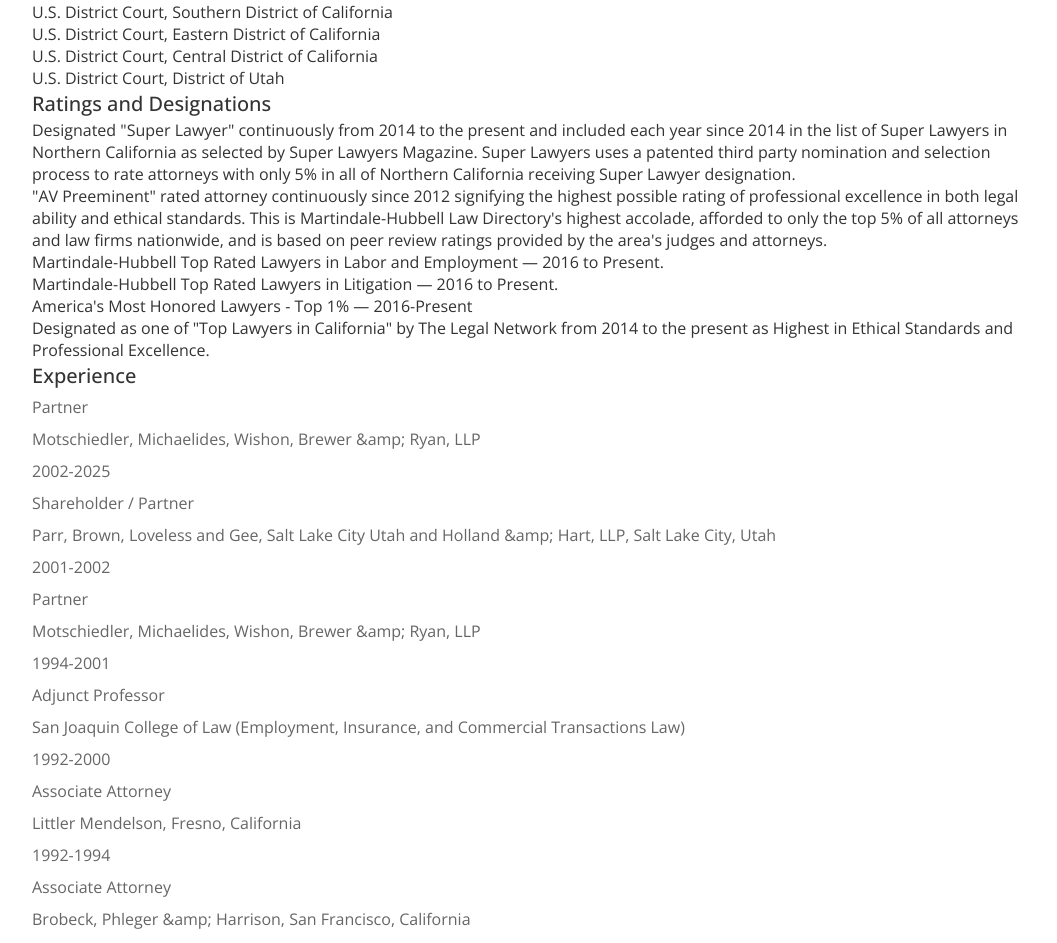
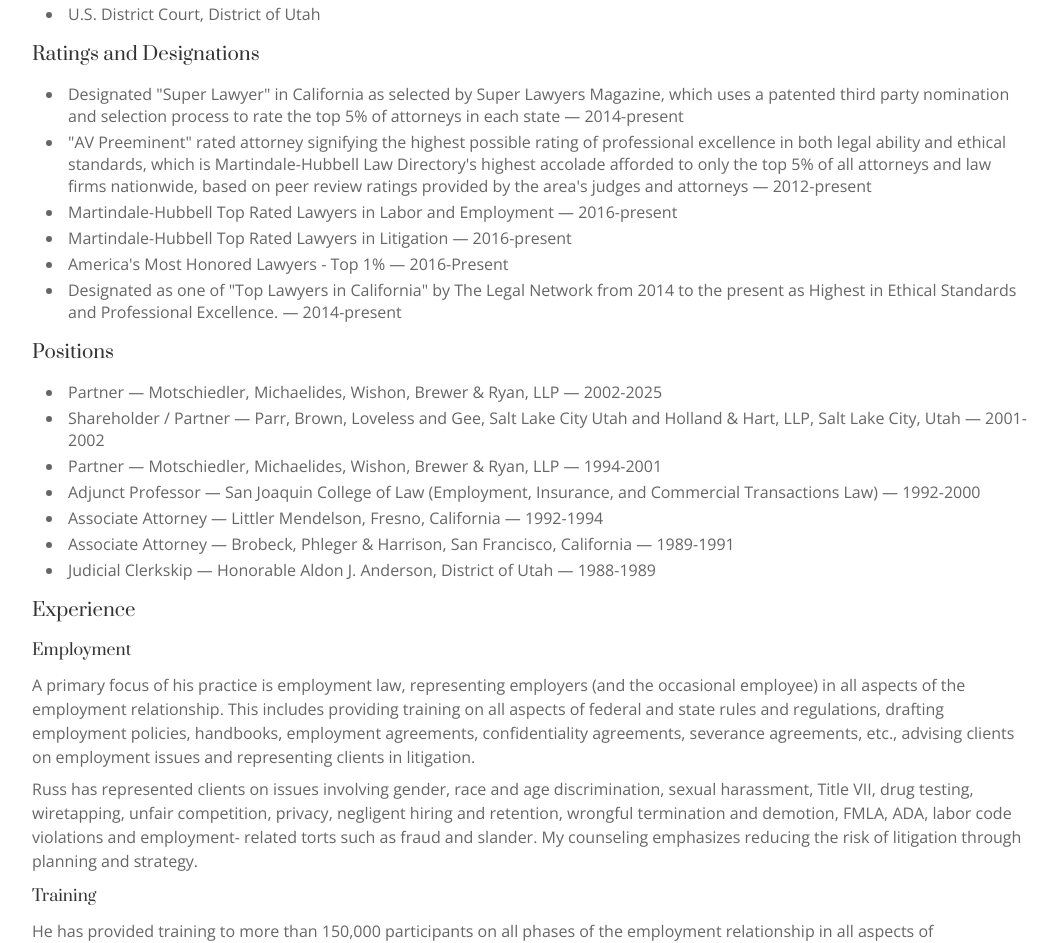
Before and after one commit to jaredryan/jordan-ryan-law, a Next.js app: page /about in a window 1280 px wide. Shown: the part 1658-2601 px from the top of the page, without its empty margins (108-1165 px from the left). Built offline with nearby package versions, Linux system fonts and the light colour scheme.

Commit message:
[chore]: some basic cleanup on duplicated styles [feat]: add really basic styling to about page, along with minor content updates

```diff
--- a/app/about/page.tsx
+++ b/app/about/page.tsx
@@ -66,15 +66,13 @@
             {russKRyanProfileSummary}
           </p>
           <h3>Education</h3>
-          <div className="educationContainer">
+          <ul className="educationContainer">
             {russKRyanEducation.map(education => (
-              <div className="education" key={education.institution}>
-                <p>{education.institution}</p>
-                <p>{education.degree}</p>
-                <p>{education.rank}</p>
-              </div>
+              <li className="education" key={education.institution}>
+                {education.degree} - {education.rank} — {education.institution} — {education.year}
+              </li>
             ))}
-          </div>
+          </ul>
           <h3>Bar Admissions</h3>
           <ul className="barAdmissionsContainer">
             {russKRyanBarAdmissions.map(barAdmission => (
@@ -101,30 +99,37 @@
           <ul className="ratingsAndDesignationsContainer">
             {russKRyanRatingsAndDesignations.map(ratingOrDesignation => (
               <li
-                key={ratingOrDesignation}
+                key={ratingOrDesignation.title}
                 className="ratingOrDesignation"
               >
-                {ratingOrDesignation}
+                {ratingOrDesignation.title} — {ratingOrDesignation.years}
+              </li>
+            ))}
+          </ul>
+          <h3>Positions</h3>
+          <ul className="experienceContainer">
+            {russKRyanPriorExperience.map(experience => (
+              <li className="experience" key={experience.years}>
+                {experience.position} — {experience.institution} — {experience.years}
               </li>
             ))}
           </ul>
           <h3>Experience</h3>
-          <div className="experienceContainer">
-            {russKRyanPriorExperience.map(experience => (
-              <div className="experience" key={experience.years}>
-                <p>{experience.position}</p>
-                <p>{experience.institution}</p>
-                <p>{experience.years}</p>
-              </div>
-            ))}
-          </div>
-          <h3>Public and Community Service</h3>
-          <div className="serviceContainer">
-            {russKRyanPublicAndCommunityService.map(service => (
-              <div className="service" key={service.years}>
-                <p>{service.position}</p>
-                <p>{service.institution}</p>
-                <p>{service.years}</p>
+          <div className="expertiseContainer">
+            {russKRyanExpertise.map(expertise => (
+              <div className="expertise" key={expertise.name}>
+                <h4>{expertise.name}</h4>
+                <div className="expertiseContentContainer">
+                  {expertise.content.map(paragraphOrList => (
+                    typeof paragraphOrList == 'string'
+                      ? <p key={paragraphOrList}>{paragraphOrList}</p>
+                      : <ul key={paragraphOrList[0]}>
+                        {paragraphOrList.map(bullet => (
+                          <li key={bullet}>{bullet}</li>
+                        ))}
+                      </ul>
+                  ))}
+                </div>
               </div>
             ))}
           </div>
@@ -139,28 +144,17 @@
               </li>
             ))}
           </ul>
-          <h3>Expertise</h3>
-          <div className="expertiseContainer">
-            {russKRyanExpertise.map(expertise => (
-              <div className="expertise" key={expertise.name}>
-                <h4>{expertise.name}</h4>
-                <div className="expertiseContentContainer">
-                  {expertise.content.map(paragraph => (
-                    typeof paragraph == 'string'
-                      ? <p key={paragraph}>{paragraph}</p>
-                      : <ul key={paragraph[0]}>
-                        {paragraph.map(bullet => (
-                          <li key={bullet}>{bullet}</li>
-                        ))}
-                      </ul>
-                  ))}
-                </div>
-              </div>
+          <h3>Public and Community Service</h3>
+          <ul className="serviceContainer">
+            {russKRyanPublicAndCommunityService.map(service => (
+              <li className="service" key={service.years}>
+                {service.position} — {service.institution} — {service.years}
+              </li>
             ))}
-          </div>
+          </ul>
           <h3>Clients</h3>
-          <h4>Past</h4>
-          <ul className="affiliationsContainer">
+          <h4>Present</h4>
+          <ul className="clientsContainer past">
             {russKRyanClients.current.map(client => (
               <li
                 key={client}
@@ -171,7 +165,7 @@
             ))}
           </ul>
           <h4>Past</h4>
-          <ul className="affiliationsContainer">
+          <ul className="clientsContainer present">
             {russKRyanClients.past.map(client => (
               <li
                 key={client}
--- a/app/content.tsx
+++ b/app/content.tsx
@@ -105,12 +105,14 @@
 
 export const russKRyanEducation = [{
   institution: 'University of California, Berkeley',
-  degree: 'Juris Doctorate, 1988',
+  degree: 'Juris Doctorate',
   rank: 'Top 25% (Approximate) of Class',
+  year: '1988',
 }, {
   institution: 'Brigham Young University',
-  degree: 'Bachelor of Science, Psychology, 1985',
+  degree: 'Bachelor of Science, Psychology',
   rank: 'Cum Laude',
+  year: '1985',
 }]
 
 export const russKRyanBarAdmissions = [{
@@ -132,34 +134,43 @@
   'U.S. District Court, District of Utah',
 ]
 
-export const russKRyanRatingsAndDesignations = [
-  `Designated "Super Lawyer" continuously from 2014 to the present and included each year since
-    2014 in the list of Super Lawyers in Northern California as selected by Super Lawyers Magazine.
-    Super Lawyers uses a patented third party nomination and selection process to rate attorneys with
-    only 5% in all of Northern California receiving Super Lawyer designation.`,
-  `"AV Preeminent" rated attorney continuously since 2012 signifying the highest possible rating of
-    professional excellence in both legal ability and ethical standards. This is Martindale-Hubbell Law
-    Directory's highest accolade, afforded to only the top 5% of all attorneys and law firms nationwide,
-    and is based on peer review ratings provided by the area's judges and attorneys.`,
-  `Martindale-Hubbell Top Rated Lawyers in Labor and Employment — 2016 to Present.`,
-  `Martindale-Hubbell Top Rated Lawyers in Litigation — 2016 to Present.`,
-  `America's Most Honored Lawyers - Top 1% — 2016-Present`,
-  `Designated as one of "Top Lawyers in California" by The Legal Network from 2014 to the present as
+export const russKRyanRatingsAndDesignations = [{
+  title: `Designated "Super Lawyer" in California as selected by Super Lawyers Magazine, which uses a patented
+    third party nomination and selection process to rate the top 5% of attorneys in each state`,
+  years: '2014-present',
+}, {
+  title: `"AV Preeminent" rated attorney signifying the highest possible rating of professional
+    excellence in both legal ability and ethical standards, which is Martindale-Hubbell Law Directory's highest
+    accolade afforded to only the top 5% of all attorneys and law firms nationwide, based on peer
+    review ratings provided by the area's judges and attorneys`,
+  years: '2012-present',
+}, {
+  title: `Martindale-Hubbell Top Rated Lawyers in Labor and Employment`,
+  years: '2016-present',
+}, {
+  title: `Martindale-Hubbell Top Rated Lawyers in Litigation`,
+  years: '2016-present',
+}, {
+  title: `America's Most Honored Lawyers - Top 1%`,
+  years: '2016-Present',
+}, {
+  title: `Designated as one of "Top Lawyers in California" by The Legal Network from 2014 to the present as
     Highest in Ethical Standards and Professional Excellence.`,
-]
+  years: '2014-present'
+}]
 
 export const russKRyanPriorExperience = [{
   position: 'Partner',
-  institution: 'Motschiedler, Michaelides, Wishon, Brewer &amp; Ryan, LLP',
+  institution: 'Motschiedler, Michaelides, Wishon, Brewer & Ryan, LLP',
   years: '2002-2025',
 }, {
   position: 'Shareholder / Partner',
-  institution: `Parr, Brown, Loveless and Gee, Salt Lake City Utah and Holland &amp; Hart,
+  institution: `Parr, Brown, Loveless and Gee, Salt Lake City Utah and Holland & Hart,
     LLP, Salt Lake City, Utah`,
   years: '2001-2002',
 }, {
   position: 'Partner',
-  institution: 'Motschiedler, Michaelides, Wishon, Brewer &amp; Ryan, LLP',
+  institution: 'Motschiedler, Michaelides, Wishon, Brewer & Ryan, LLP',
   years: '1994-2001',
 }, {
   position: 'Adjunct Professor',
@@ -171,7 +182,7 @@
   years: '1992-1994',
 }, {
   position: 'Associate Attorney',
-  institution: 'Brobeck, Phleger &amp; Harrison, San Francisco, California',
+  institution: 'Brobeck, Phleger & Harrison, San Francisco, California',
   years: '1989-1991',
 }, {
   position: 'Judicial Clerkskip',
@@ -184,21 +195,21 @@
   institution: 'Madera County Civil Service Commission',
   years: '1997'
 }, {
-  position: 'M',
+  position: 'Missionary',
   institution: 'Church of Jesus Christ of Latter Day Saints, Buenos Aires, Argentina',
   years: '1980-1982'
 }]
 
 export const russKRyanAffiliations = [
-  `Madera County Bar Association (Secretary/Treasurer, 1992-1993, Vice President, 1994,
-    President, 1995)`,
   `California, Utah and Fresno County Bar Associations`,
-  `American Business Trial Lawyers (Board of Directors Fresno Chapter, 2008)`,
-  `Board of Directors, Heartland Opportunity Center (Vice President, 2001)`,
-  `Board of Directors, Resources for Independence Central Valley, 2009-present`,
-  `Kimberlite Corporation (dba Sonitrol), 2010-Present (Board Chairperson)`,
-  `Steering Committee, Center for Disability Innovation at California State University, Fresno, 2008-
-    present`,
+  `Madera County Bar Association — Secretary/Treasurer, 1992-1993; Vice President, 1994;
+    President, 1995`,
+  `American Business Trial Lawyers — Board of Directors, Fresno Chapter, 2008`,
+  `Heartland Opportunity Center — Board of Directors, Vice President, 2001`,
+  `Resources for Independence Central Valley — Board of Directors, 2009-present`,
+  `Kimberlite Corporation (dba Sonitrol) — Board Chairperson, 2010-present`,
+  `Center for Disability Innovation at California State University, Fresno — Steering Committee
+    2008-present`,
 ]
 
 export const russKRyanExpertise = [{
@@ -223,7 +234,7 @@
       5-10 employees and managers to more than 1,000 participants and have been conducted in English
       and Spanish. He is fluent in Spanish. A sampling of these training sessions include the following:`,
     [
-      `Council on Education in Management – moderator and presenter of full and part day programs on
+      `Council on Education in Management — moderator and presenter of full and part day programs on
         sexual harassment, employment discrimination under state and federal law, FMLA, CFRA, ADA,
         violence in the workplace, and numerous other programs (1993-2002) (more than 30 programs
         involving thousands of participants).`,
@@ -290,7 +301,7 @@
   current: [
     'Agriland Farming, Inc.',
     'Altura Centers for Health',
-    'Berry &amp; Berry',
+    'Berry & Berry',
     'Camarena Health',
     'Central Cal Metals',
     'Central California Child Development Services, Inc.',
--- a/app/ui/about.css
+++ b/app/ui/about.css
@@ -36,7 +36,6 @@
   translate: -50% -50%;
   width: 100%;
   text-align: center;
-  color: var(--font-tertiary-color);
   text-shadow: 0 1px 3px rgba(0,0,0,.3);
   padding: 48px 0;
 }
@@ -63,7 +62,7 @@
 
 .aboutPage .contentSection p {
   color: var(--font-secondary-color);
-  line-height: 32px;
+  line-height: 24px;
 }
 
 .aboutPage .contentSection h2 {
@@ -76,6 +75,51 @@
   text-align: center;
   margin-bottom: 64px;
   margin-top: 64px;
+}
+
+.aboutPage .contentSection h3 {
+  margin: 16px 0;
+}
+
+.aboutPage .contentSection h4 {
+  margin: 12px 0;
+}
+
+.aboutPage .contentSection p {
+  margin: 8px 0;
+}
+
+.aboutPage .contentSection li {
+  margin: 4px 0;
+}
+
+.aboutPage .contentSection ul {
+  list-style: disc;
+  padding-left: 32px;
+}
+
+.aboutPage .contentSection li {
+  padding-left: 4px;
+}
+
+.aboutPage .contentSection .clientsContainer {
+  display: flex;
+  flex-direction: row;
+  flex-wrap: wrap;
+}
+
+.aboutPage .contentSection .clientsContainer li {
+  min-width: 50%;
+}
+
+@media (max-width: 1100px) {
+  .aboutPage .contentSection .clientsContainer {
+    display: block;
+  }
+
+  .aboutPage .contentSection .clientsContainer li {
+    min-width: auto;
+  }
 }
 
 .aboutPage .profileImage {
--- a/app/ui/contact-us.css
+++ b/app/ui/contact-us.css
@@ -37,7 +37,6 @@
   translate: -50% -50%;
   width: 100%;
   text-align: center;
-  color: var(--font-tertiary-color);
   text-shadow: 0 1px 3px rgba(0,0,0,.3);
   padding: 48px 0;
 }
@@ -64,7 +63,7 @@
 .contactUsPage .contentSection p {
   color: var(--font-secondary-color);
   padding-top: 24px;
-  line-height: 32px;
+  line-height: 24px;
 }
 
 .contactUsPage .contentSection h2 {
--- a/app/ui/expertise.css
+++ b/app/ui/expertise.css
@@ -36,7 +36,6 @@
   translate: -50% -50%;
   width: 100%;
   text-align: center;
-  color: var(--font-tertiary-color);
   text-shadow: 0 1px 3px rgba(0,0,0,.3);
   padding: 48px 0;
 }
@@ -60,7 +59,7 @@
 .expertisePage .contentSection p {
   color: var(--font-secondary-color);
   padding-top: 24px;
-  line-height: 32px;
+  line-height: 24px;
 }
 
 .expertisePage .contentSection h2 {
--- a/app/ui/global.css
+++ b/app/ui/global.css
@@ -37,11 +37,19 @@
   margin: 0;
 }
 
+h1, h2, h3, h4, h5, h6, label, input, textarea {
+  color: var(--font-primary-color);
+}
+
+.imageContainer h1, .imageContainer h2, button {
+  color: var(--font-tertiary-color);
+}
+
 div, p, li, label, input, textarea {
   font-family: var(--font-opensans), Arial, sans-serif;
   margin: 0;
   font-size: 16px;
-  color: var(--font-primary-color);
+  color: var(--font-secondary-color);
 }
 
 ul {
@@ -55,20 +63,12 @@
   color: var(--font-primary-color);
 }
 
-h3 {
-  font-weight: 500;
-  font-family: var(--font-opensans);
-  font-size: 20px;
-  line-height: 30px;
-}
-
 button {
   cursor: pointer;
   padding: 8px 16px;
   border-radius: 3px;
   border: none;
   background-color: var(--primary-color);
-  color: var(--font-tertiary-color);
   font-size: 16px;
   font-weight: 400;
   font-family: var(--font-opensans), Arial, sans-serif;
--- a/app/ui/google-maps-address.tsx
+++ b/app/ui/google-maps-address.tsx
@@ -7,13 +7,13 @@
 } from '@vis.gl/react-google-maps';
 import '@/app/ui/google-maps-address.css';
 
-export function stub() {
+export default function stub() {
     return <div style={{width: '100%', height: '400px', backgroundColor: 'black', display: 'flex', justifyContent: 'center', alignItems: 'center' }}>
         <h2 style={{ color: 'white', backgroundColor: 'black' }}>Google Maps section</h2>
     </div>
 }
 
-export default function GoogleMapsAddress() {
+export function GoogleMapsAddress() {
     return (
         <APIProvider apiKey={'AIzaSyBFT4isOBiPPTttkihHnsl9WboOWUc-ZeY'} onLoad={() => console.log('Maps API has loaded.')}>
             <div className="googleMapsComponent">
--- a/app/ui/navbar.css
+++ b/app/ui/navbar.css
@@ -6,7 +6,6 @@
   z-index: 10;
   width: 100%;
   background-color: var(--primary-color);
-  color: var(--font-tertiary-color);
   margin: 0;
   display: flex;
   flex-direction: row;
--- a/app/ui/payment.css
+++ b/app/ui/payment.css
@@ -36,7 +36,6 @@
   translate: -50% -50%;
   width: 100%;
   text-align: center;
-  color: var(--font-tertiary-color);
   text-shadow: 0 1px 3px rgba(0,0,0,.3);
   padding: 48px 0;
 }
```
Also changed, not shown: app/ui/home.css (+8 -2 lines).
